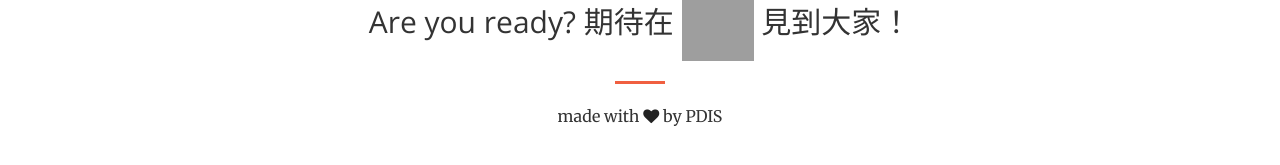
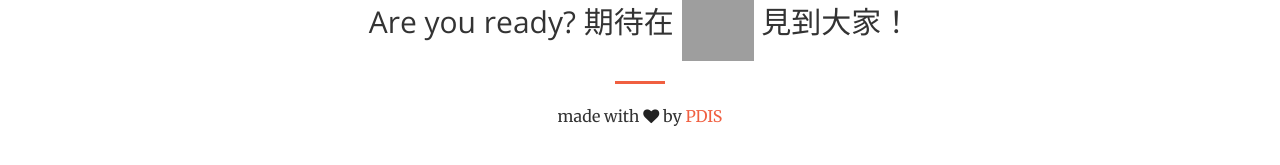
Before and after one commit to PDIS/ray2018, a Jekyll site: the page built from docs/index.html, in a window 1280 px wide and 900 px high, scrolled down 2400 px. Shown: the part 652-817 px from the top of the window. Built offline with Jekyll 4.4.1, drawn with Linux system fonts in a browser that asks for light colours; grey boxes are pictures that could not be loaded.

Commit message:
Update contact.html

```diff
--- a/docs/_includes/contact.html
+++ b/docs/_includes/contact.html
@@ -4,7 +4,7 @@
             <div class="col-lg-8 col-lg-offset-2 text-center">
                 <h2 class="section-heading">Are you ready? 期待在 <img src="https://pdis.nat.gov.tw/assets/img/pdis-logo-final-inverse.png" width="72" height="72"> 見到大家！</h2>
                 <hr class="primary">
-                <p>made with <i class="heart fa fa-heart" aria-hidden="true"></i> by PDIS</p>
+                <p>made with <i class="heart fa fa-heart" aria-hidden="true"></i> by <a href="https://pdis.nat.gov.tw/">PDIS</a></p>
             </div>
             <!-- <div class="col-lg-2 col-lg-offset-2 text-center">
             <a href="https://twitter.com/{{ site.twitter_username }}">
```
